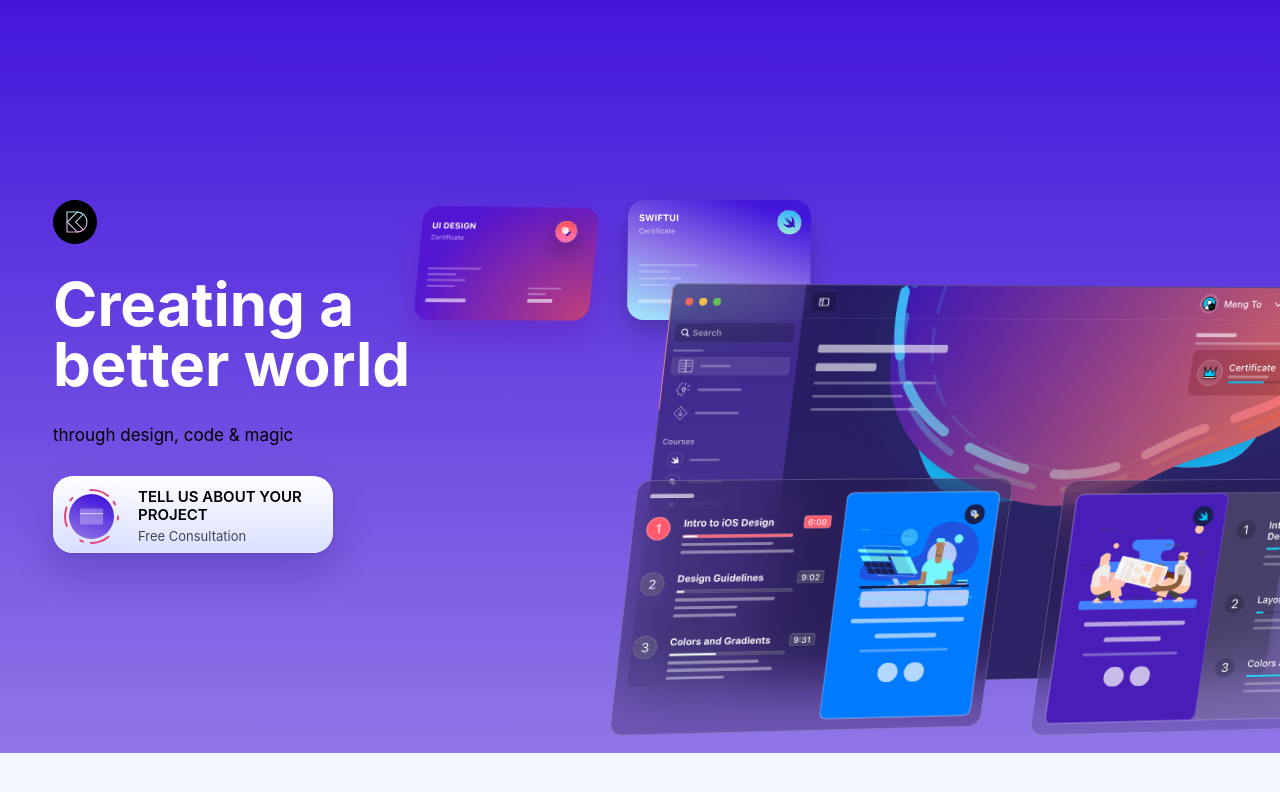
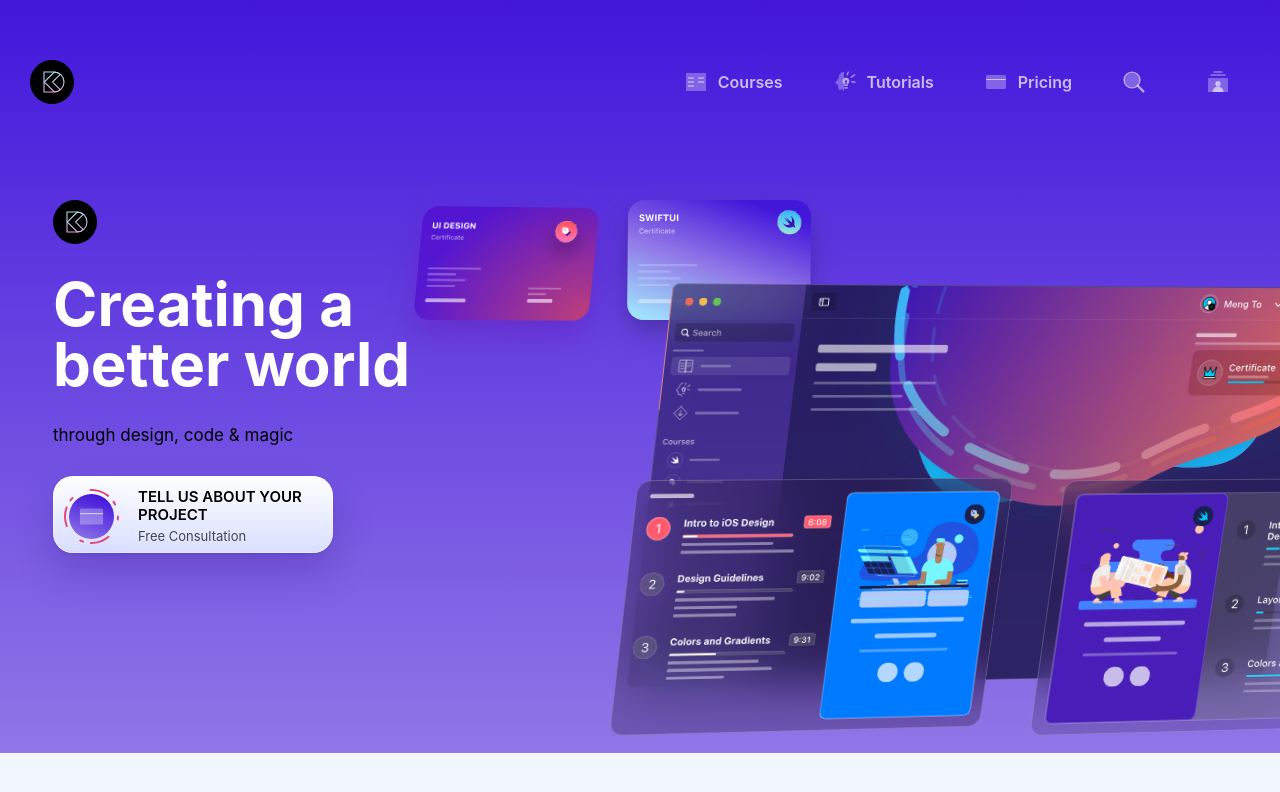
Before and after one commit to sergiovalbuena/website-reactHooks, a Gatsby site: page / in a window 1280 px wide. Built offline with nearby package versions, Linux system fonts and the light colour scheme; Gatsby itself is replaced by a stand-in of ours.

Commit message:
Header added

```diff
--- /dev/null
+++ b/src/components/layout/Header.js
@@ -0,0 +1,56 @@
+import { Link } from "gatsby";
+import React from 'react';
+import styled from "styled-components";
+import {menuData} from '../../data/menuData';
+
+export default function Header() {
+    return(
+        <Wrapper>
+            <img src="/images/logos/logo.svg" alt="logo"/>
+            <MenuWrapper>
+            {menuData.map((item, index) =>(
+                <Link to={item.link} key={index}>
+                <MenuItem>
+                <img src={item.icon} alt={item.title}/>
+                {item.title}
+                </MenuItem>
+                </Link>
+            ))}
+            </MenuWrapper>
+        </Wrapper>
+    )
+}
+
+const Wrapper = styled.div `
+    position: absolute;
+    width: 100%;
+    top: 60px;
+    display: grid;
+    grid-template-columns: 44px auto;
+    justify-content: space-between;
+    padding: 0 30px;
+    align-items: center;
+`
+const MenuWrapper = styled.div`
+    display: grid;
+    gap: 30px;
+    grid-template-columns: repeat(5, auto);
+`
+const MenuItem = styled.div`
+    color: rgba(255,255,255,.7);
+    display: grid;
+    grid-template-columns: 24px auto;
+    gap: 10px;
+    align-items: center;
+    padding: 10px;
+    transition: .6s ease-out;
+
+    :hover{
+        background: rgba(255,255,255,.1);
+        box-shadow:
+            0px 10px 20px rgba(0,0,0.1),
+            inset 0 0 0 .5px rgba(255,255,255,.2);
+        border-radius: 10px;
+
+    }
+`
--- a/src/components/layout/layout.js
+++ b/src/components/layout/layout.js
@@ -1,11 +1,14 @@
 import React from "react"
+import { GlobalStyle } from "../styles/GlobalStyle"
+import Header from "./Header"
 import "./layout.css"
-import { GlobalStyle } from "../styles/GlobalStyle"
+
 
 function Layout({ children }) {
   return (
     <>
       <GlobalStyle />
+      <Header />
       <main>{children}</main>
     </>
   )
--- /dev/null
+++ b/src/data/menuData.js
@@ -0,0 +1,7 @@
+export const menuData = [
+    {title: "Courses", icon: "/images/icons/courses.svg", link:"/courses"},
+    {title: "Tutorials", icon: "/images/icons/tutorials.svg", link:"/tutorials"},
+    {title: "Pricing", icon: "/images/icons/pricing.svg", link:"/pricing"},
+    {title: "", icon: "/images/icons/search.svg", link:"/search"},
+    {title: "", icon: "/images/icons/account.svg", link:"/account"},
+];
```
